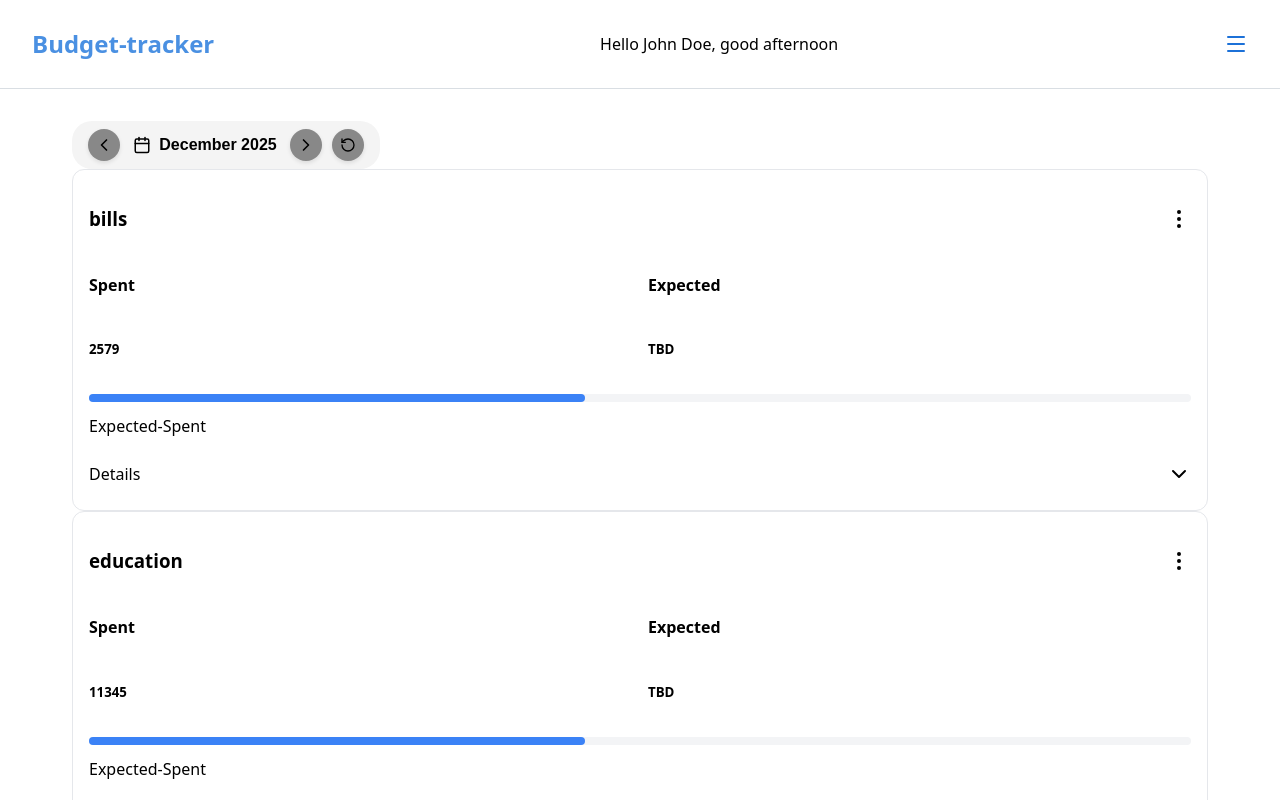
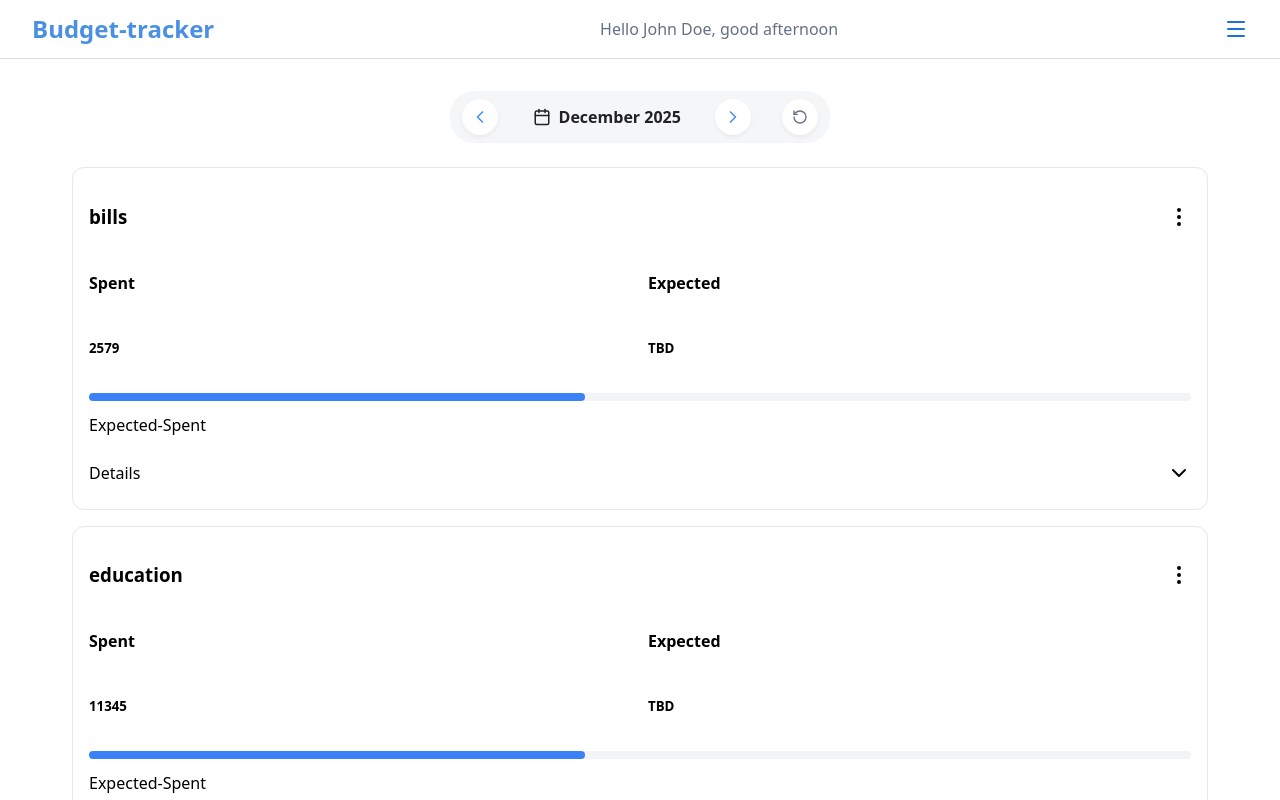
Before and after one commit to ey4l-course/budget-tracker-ui, a React (Vite) app: page /app in a window 1280 px wide. Shown: the top 800 px of the page. Built offline with nearby package versions, Linux system fonts and the light colour scheme.

Commit message:
feat(css): Finalizing CSS design
Replaced temporary design settings (in-file) with final css files.
- Dashboard.jsx
- MonthPicker.jsx
- Protected.jsx (layout)

```diff
--- a/src/components/MonthPicker.jsx
+++ b/src/components/MonthPicker.jsx
@@ -18,60 +18,23 @@ export const MonthPicker = () => {
     });
 
   return (
-    <div style={containerStyle}>
-        <button onClick={() => handleMonthChange(-1)} style={buttonStyle}>
+    <div className = "month-picker">
+        <button onClick={() => handleMonthChange(-1)} className = "icon-btn">
             <ChevronLeft size={20} />
         </button>
 
-        <div style={dateDisplayStyle}>
+        <div className = "date-display">
             <Calendar size={18} style={{marginRight: '8px'}} />
             <span>{displayDate}</span>
         </div>
 
-        <button onClick={() => handleMonthChange(1)} style={buttonStyle}>
+        <button onClick={() => handleMonthChange(1)} className = "icon-btn">
             <ChevronRight size={20} />
         </button>
 
-        <button onClick={resetToday} title='reset to today' style={buttonStyle}>
+        <button onClick={resetToday} title='reset to today' className = "icon-btn reset-btn">
             <RotateCcw size={16} />
         </button>
     </div>
   );
 };
-const containerStyle = {
-  display: 'flex',
-  alignItems: 'center',
-  gap: '10px',
-  background: '#f4f4f4',
-  padding: '8px 16px',
-  borderRadius: '20px',
-  width: 'fit-content',
-  fontFamily: 'sans-serif'
-};
-
-const dateDisplayStyle = {
-  display: 'flex',
-  alignItems: 'center',
-  fontWeight: '600',
-  minWidth: '150px',
-  justifyContent: 'center'
-};
-
-const buttonStyle = {
-  border: 'none',
-  background: '#888',
-  borderRadius: '50%',
-  width: '32px',
-  height: '32px',
-  display: 'flex',
-  alignItems: 'center',
-  justifyContent: 'center',
-  cursor: 'pointer',
-  boxShadow: '0 2px 4px rgba(0,0,0,0.1)'
-};
-
-const resetButtonStyle = {
-  ...buttonStyle,
-  marginLeft: '10px',
-  color: '#666'
-};
--- a/src/layouts/Protected.css
+++ b/src/layouts/Protected.css
@@ -37,12 +37,96 @@
   }
 
   /* Mobile responsivity overrides */
-  @media (max-width: 420px) {
-    .header {
-      padding: 16px;
+  @media (max-width: 480px) {
+    .header { padding: 16px; }
+    .content-container { padding: 16px; }
+
+    .greeting p {
+      font-size: 0.85rem;
     }
-    .content-container {
-      padding: 16px;
+
+    .greeting-time {
+      display: block; /* Forces the span to drop to the next line exactly at the comma */
     }
   }
+
+  /* Add this inside .protected-layout-root in Protected.css */
+
+  /* ===== 1. Header & Greeting Fixes ===== */
+  .greeting {
+    text-align: center;
+    flex: 1; /* Allows the greeting to take up available space between logo and menu */
+    padding: 0 10px;
+  }
+
+  .greeting p {
+    margin: 0;
+    font-size: 1rem;
+    color: #667085; /* A muted gray so it doesn't fight the logo for attention */
+    line-height: 1.2;
+  }
+
+  /* ===== 2. Dashboard Layout ===== */
+  .dashboard-view {
+    display: flex;
+    flex-direction: column;
+    gap: 24px; /* Space between MonthPicker and the cards */
+  }
+
+  .categories-list {
+    display: flex;
+    flex-direction: column;
+    gap: 16px; /* Space between individual cards */
+  }
+
+  /* ===== 3. Month Picker ===== */
+  .month-picker {
+    display: flex;
+    align-items: center;
+    justify-content: space-between; /* Pushes buttons to edges, centers date */
+    background: #f4f6f8;
+    padding: 8px 12px;
+    border-radius: 24px;
+    width: 100%;
+    max-width: 380px; /* Prevents it from getting absurdly wide on desktop */
+    margin: 0 auto; /* Centers the whole component in the view */
+  }
+
+  .month-picker .date-display {
+    display: flex;
+    align-items: center;
+    font-weight: 600;
+    color: #222;
+  }
+
+  /* Standardizing the circular icon buttons */
+  .month-picker .icon-btn {
+    width: 36px;
+    height: 36px;
+    padding: 0;
+    border-radius: 50%;
+    background: #ffffff;
+    color: #4a90e2; /* Primary blue for icons */
+    display: flex;
+    align-items: center;
+    justify-content: center;
+    box-shadow: 0 2px 4px rgba(0,0,0,0.06);
+  }
+
+  .month-picker .icon-btn:hover { background: #f0f4f8; }
+
+  .month-picker .reset-btn {
+    color: #667085; /* Gray out the reset button so it's less prominent */
+    margin-left: -4px; /* Pulls it slightly closer to the right chevron */
+  }
+
+  /* ===== Mobile Adjustments ===== */
+  @media (max-width: 480px) {
+    .greeting p {
+      font-size: 0.85rem;
+    }
+    .greeting-time {
+    white-space: nowrap;
+  }
+  }
 }
--- a/src/layouts/Protected.jsx
+++ b/src/layouts/Protected.jsx
@@ -52,7 +52,11 @@ const dayTime = (
             <h1>Budget-tracker</h1>
           </div>
           <div className="greeting">
-            {loggedUser && <p>Hello {loggedUser}, good {dayTime}</p>}
+            {loggedUser && (
+              <p>
+                Hello {loggedUser}, <span className = "greeting-time">good {dayTime}</span>
+              </p>
+            )}
           </div>
           <div className="main-menu">
             <img src={mainMenu} alt='menu' />
--- a/src/pages/Dashboard.jsx
+++ b/src/pages/Dashboard.jsx
@@ -12,14 +12,16 @@ export const Dashboard = () => {
   const [txn, setTxn] = useState([]);
       const category = dummy;
   return (
-    <div>
+    <div className = "dashboard-view">
       <MonthPicker />
+      <div className="categories-list">
           {dummy.map (category => (
-        <CategoryCard
-          key={category.name}
-          category = {category}
-        />
-      ))};
+          <CategoryCard
+            key={category.name}
+            category = {category}
+          />
+        ))};
+      </div>
     </div>
   );
 };
```
